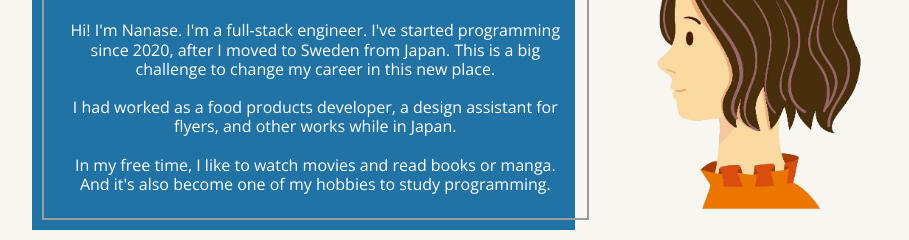
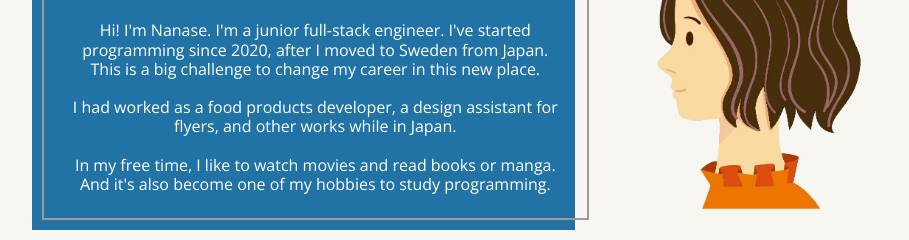
Before and after one commit to Namane00426/Namane00426.github.io, a plain HTML site: page index.html in a window 1280 px wide. Shown: the part 205-445 px from the top of the page, without its empty margins (196-1105 px from the left). Drawn offline with nearby package versions, Linux system fonts and the light colour scheme.

Commit message:
Update index.html

```diff
--- a/index.html
+++ b/index.html
@@ -66,7 +66,7 @@ height="0" width="0" style="display:none;visibility:hidden"></iframe></noscript>
     <div class="top-info center inline">
       <div class="container ">
         <h1>Nanase Eriksson</h1>
-        <p>Hi! I'm Nanase. I'm a full-stack engineer.
+        <p>Hi! I'm Nanase. I'm a junior full-stack engineer.
           I've started programming since 2020, after I moved to Sweden from Japan. This is a big challenge to change my career in this new place. <br><br>I had worked as a food products developer, a design assistant for flyers, and other works while in Japan. <br><br>In my free time, I like to watch movies and read books or manga. And it's also become one of my hobbies to study programming.</p>
       </div>
       <div class="img-container">
@@ -132,7 +132,7 @@ height="0" width="0" style="display:none;visibility:hidden"></iframe></noscript>
         <div class="discription left content">
           <p>As a milestone of my skills at Codecademy, I have completed the skill path course to build a website with HTML, CSS, and GitHub.
             And I have completed the Node.js course and the JavaScript course recently.
-            <br><br>This website was built for one of the past projects at the Full-stack Engineer skill path course. Now I completed 50% there.(updated Oct.2021)</p>
+            <br><br>This website was built for one of the past projects at the Full-stack Engineer skill path course. Now I completed 55% there.(updated Nov.2021)</p>
         </div>
       </div>
     </div>
```
